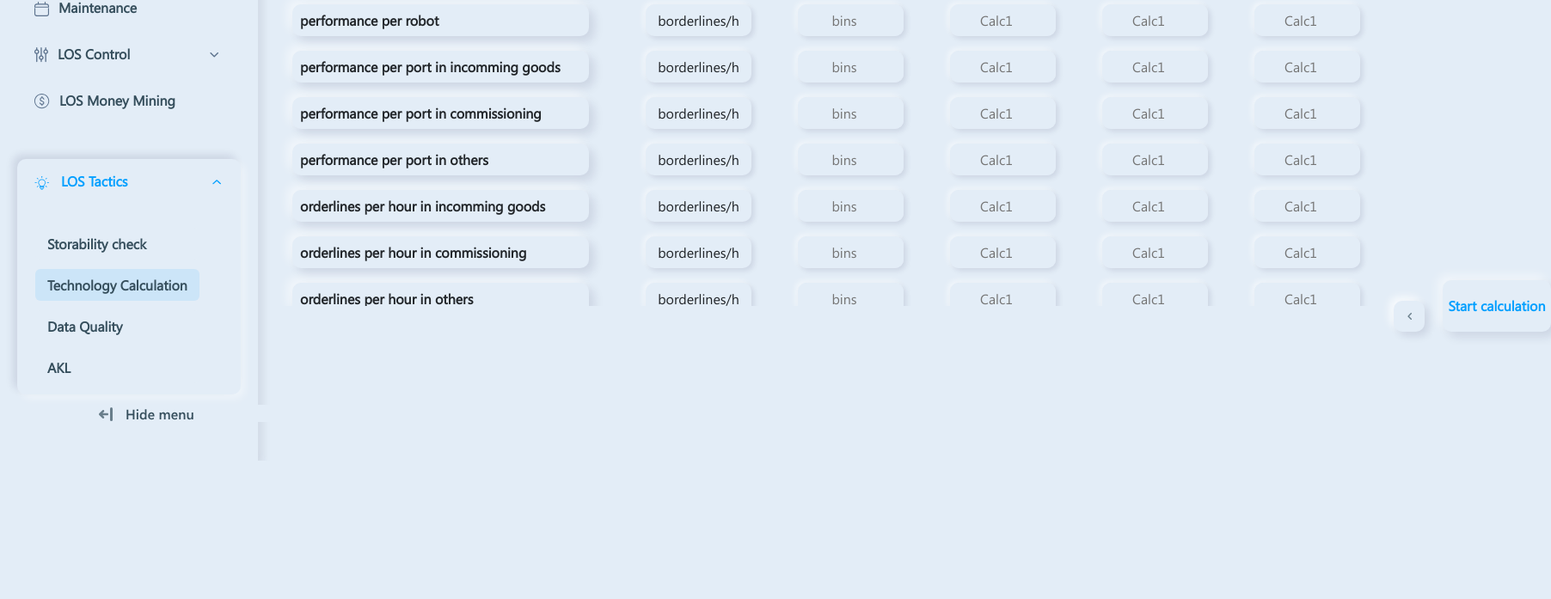
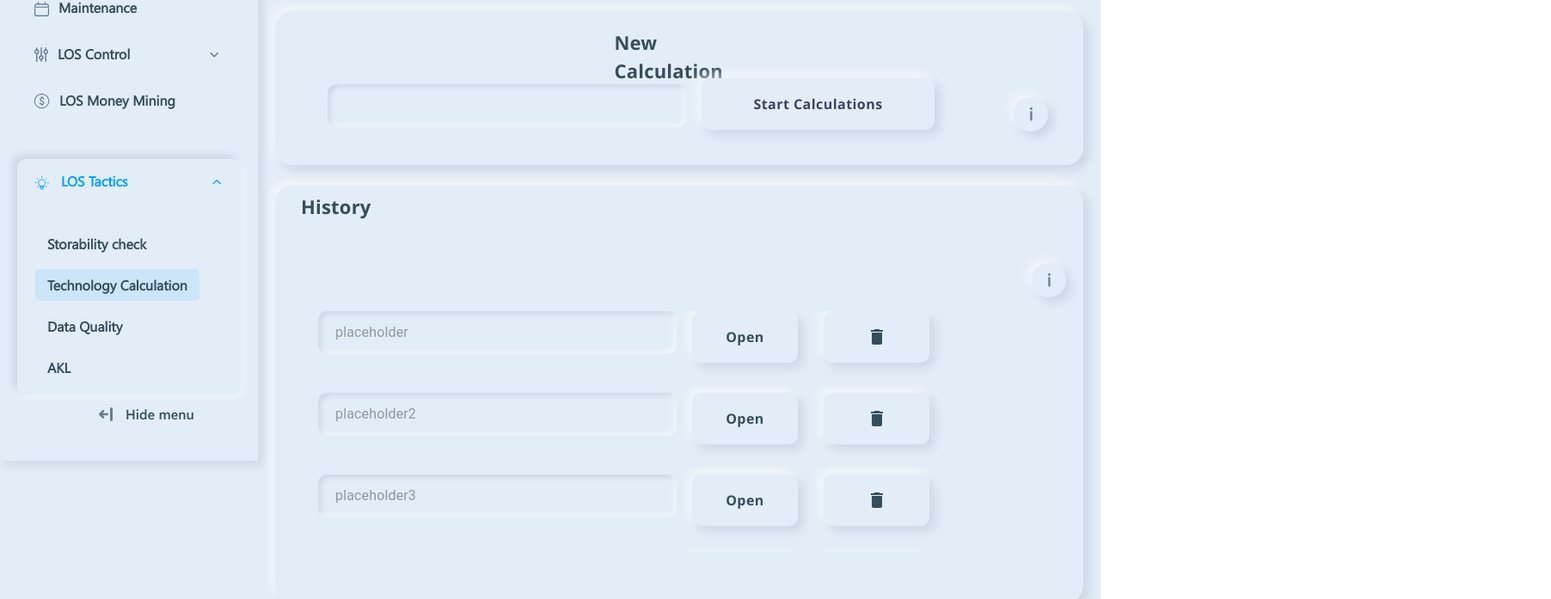
Before and after one commit to muhammadzia786/DesignHompage, a React (Create React App) app: page / in a window 1280 px wide. Shown: the part 420-1117 px from the top of the page at 86% size, 1804 px wide, since content can reach past the window. Before the commit the page ends 956 px from the top, so only its background shows below. Built offline with nearby package versions, Linux system fonts and the light colour scheme.

Commit message:
change the design

```diff
--- a/src/assets/UiElement/ButtonDelete/index.jsx
+++ b/src/assets/UiElement/ButtonDelete/index.jsx
@@ -3,15 +3,16 @@ import { Typography, Box, Grid, Button, Input, SvgIcon } from '@mui/material';
 import DeleteIcon from '@mui/icons-material/Delete';
 import './ButtonDeleteStyle.css';
 
-const ButtonDelete = () => {
+const ButtonDelete = (props) => {
+  console.log("delete item ", props)
   return (
     <Box>
       <Box>
-        <div className="btn_delete">
+        <Button className="btn_delete" onClick={props.Deletedata}>
           <DeleteIcon />
 
 
-        </div>
+        </Button>
 
       </Box>
     </Box>
--- a/src/assets/UiElement/ButtonOpen/index.jsx
+++ b/src/assets/UiElement/ButtonOpen/index.jsx
@@ -7,7 +7,7 @@ const ButtonOpen = (props) => {
   console.log("zia btnopen", props)
   return (
     <Box>
-      <div className="btn_open">Open</div>
+      <Button className="btn_open">Open</Button>
 
     </Box>
   )
--- a/src/assets/UiElement/Input/index.jsx
+++ b/src/assets/UiElement/Input/index.jsx
@@ -1,15 +1,20 @@
-import React from 'react'
+import React,{useState} from 'react'
 import { Typography, Box, Grid, Button, Input, SvgIcon } from '@mui/material';
 import './inputStyle.css'
 
-export const InputComponent = (props) => {
-  // console.log("props Input", props);
+export const InputComponent = ({name,value,placeholder,onChange}) => {
+
+
   return (
     <Box className='box_InputComponent'>
       <Input
         type="text"
         className="firstName inputProperty inputBorder"
-        placeholder="First Name"
+        name={name}
+        placeholder={placeholder}
+        value={value}
+        onChange={onChange}
+
       />
     </Box>
   )
--- a/src/components/Home/Home.jsx
+++ b/src/components/Home/Home.jsx
@@ -12,8 +12,8 @@ const Home = () => {
       <div className='home_section'>
         <Sidebar />
         <div className='desc5'>  <Header />
-          <UserInputSection />
-          {/* <TechnologySection /> */}
+          {/* <UserInputSection /> */}
+          <TechnologySection />
 
         </div>
 
--- a/src/components/TechnologySection/index.jsx
+++ b/src/components/TechnologySection/index.jsx
@@ -1,5 +1,5 @@
-import React, { useState } from "react";
-import { Typography, Box, Grid, Button, Input, SvgIcon } from "@mui/material";
+import React, { useState, useCallback } from "react";
+import { Typography, Box, Grid, Button } from "@mui/material";
 import Imark from "../../assets/images/i.png";
 import "./technologysection.css";
 import { InputComponent } from "../../assets/UiElement/Input/index";
@@ -7,19 +7,111 @@ import ButtonOpen from "../../assets/UiElement/ButtonOpen/index";
 import ButtonDelete from "../../assets/UiElement/ButtonDelete/index";
 
 const TechnologySection = () => {
+  const [ojectArrayValue, setOjectArrayValue] = useState([
+    {
+      id:1,
+      values: "",
+      placeholder: "placeholder",
+    },
+    {
+      id:2,
+      values: "",
+      placeholder: "placeholder2",
+    },
+    {
+      id:3,
+      values: "",
+      placeholder: "placeholder3",
+    },
+    {
+      id:4,
+      values: "",
+      placeholder: "placeholder4",
+    },
+    {
+      id:5,
+      values: "",
+      placeholder: "placeholder5",
+    },
+    {
+      id:6,
+      values: "",
+      placeholder: "placeholder6",
+    },
+  ]);
 
-  const ojectArrayValue = [1, 2, 3, 5, 6, 7, 8, 9, 10];
+  const handleInput = (e,id) => {
+    // console.log("eeeee = >",e.target.name)
+    console.log("placeholder",e.target.name);
+    console.log("e.target.value",e.target.value);
+
+
+
+    const name=e.target.name;
+    const value=e.target.value;
+    const updatedData= ojectArrayValue.map((elem) => elem.id === id?{...elem,values:value}:elem)
+    setOjectArrayValue(updatedData);
+
+    // setOjectArrayValue([...ojectArrayValue ,[name]:value]);
+
+
+    // setOjectArrayValue({...ojectArrayValue,[values]:val,[placeholder]:place});
+
+    // let temp = [];
+    // ojectArrayValue.map((val, i) => {
+    //   if (val.placeholder === e?.target?.name) {
+    //     temp = [
+    //       ...temp,
+    //       {
+    //        values: e?.target?.value,
+    //         placeholder: val?.placeholder,
+    //       },
+    //     ];
+    //   }
+    //   else {
+    //     temp = [
+    //       ...temp,
+    //       {
+    //         values: val?.values,
+    //         placeholder: val?.placeholder,
+    //       },
+    //     ];      }
+    // });
+    // setOjectArrayValue(temp);
+  };
+  const DeleteItem= (id) =>{
+  const data =  ojectArrayValue.filter((val)=>{
+    return val.id !==id
+  })
+
+
+    setOjectArrayValue(data)
+
+
+
+    // setOjectArrayValue([...ojectArrayValue,data])
+  }
+
+
+
+
+
+
+      // const data =ojectArrayValue.filter( i => i.placeholder !== ojectArrayValue.id)
+      // setOjectArrayValue({data})
+
+
+
+
+
+
+  console.log("ojectArrayValue",ojectArrayValue)
   return (
     <>
       <Grid container>
         <Box className="box_maintecth">
-          {/* <Grid item xl={12} lg={12} sm={12} > */}
-
           <Grid item md={12} sm={12}>
             <Box className="box_MainTypo1">
-              <Typography className="typo_losTactics typo_LossTech">
-                {/* LOS Tactics */}
-              </Typography>
               <Typography className="typo_techCalculation typo_LossTech">
                 Technology Calculation
               </Typography>
@@ -27,16 +119,16 @@ const TechnologySection = () => {
           </Grid>
           <Grid item lg={12} sm={12}>
             <Box className="btn_three">
-              <div className="typo_LossTech property_shadowRadius">
+              <Button className="typo_LossTech property_shadowRadius">
                 What is a Technology
-              </div>
-              <div className="btn_advantDisadvant typo_LossTech property_shadowRadius">
+              </Button>
+              <Button className="btn_advantDisadvant typo_LossTech property_shadowRadius">
                 Advantages / Disadvantages
-              </div>
-              <div className="btn_vedio typo_LossTech property_shadowRadius">
+              </Button>
+              <Button className="btn_vedio typo_LossTech property_shadowRadius">
                 {" "}
                 Video
-              </div>
+              </Button>
             </Box>
           </Grid>
           <Grid item xl={12} lg={12} md={12} sm={12}>
@@ -46,16 +138,13 @@ const TechnologySection = () => {
                   New Calculation
                 </Typography>
               </Box>
-              <Box
-                className="box_btnIconMark"
-                sx={{ display: "flex", alignItems: "center" }}
-              >
+              <Box className="box_btnIconMark">
                 <Box className="box_btnIcon">
                   <InputComponent />
-                  <div className="btn_StartCalculations typo_LossTech property_shadowRadius">
+                  <Button className="btn_StartCalculations typo_LossTech property_shadowRadius">
                     {" "}
                     Start Calculations
-                  </div>
+                  </Button>
                 </Box>
                 <Box className="box_ImarkIcon">
                   <img src={Imark} className="ImarkIcon" alt="ImarkIcon"></img>
@@ -71,33 +160,36 @@ const TechnologySection = () => {
                     History
                   </Typography>
                 </Box>
-                <Box className="box_ImarkIcon">
-                  <img src={Imark} className="ImarkIcon" alt="ImarkIcon"></img>
-                </Box>
               </Box>
               <Box className="box_MainInputsMark ">
+                <Box className="box_MainImarkIcon">
+                  <Box className="box_ImarkIcon">
+                    <img
+                      src={Imark}
+                      className="ImarkIcon"
+                      alt="ImarkIcon"
+                    ></img>
+                  </Box>
+                </Box>
                 <Box className="box_MainInputsComponent">
-                  {ojectArrayValue.map((optiona) => (
-
+                  {ojectArrayValue.map((option) => (
                     <Box className="box_inputComponent">
-                      <InputComponent placholder="calc" />
-                      <ButtonOpen />
-                      <ButtonDelete />
-
-
+                      <InputComponent
+                        name={option.placeholder}
+                        placeholder={option.placeholder}
+                        value={option.values}
+                        onChange={(e)=>handleInput(e,option.id)}
+                      />
+                      <ButtonOpen  />
+                      <ButtonDelete Deletedata={()=>DeleteItem(option.id)}  />
                     </Box>
-
                   ))}
-
-
                 </Box>
               </Box>
             </Box>
           </Grid>
         </Box>
       </Grid>
-
-      {/* </Grid> */}
     </>
   );
 };
--- a/src/components/TechnologySection/technologysection.css
+++ b/src/components/TechnologySection/technologysection.css
@@ -3,8 +3,7 @@
   width: 100% !important;
   padding-right: 96px;
   padding-left: 30px;
-  /* max-width: 1620px !important; */
-  /* height:"100vh";  */
+
 }
 
 .typo_LossTech {
@@ -14,34 +13,20 @@
   color: #354e5c !important;
 }
 
-.box_inputComponent {
-  display: flex;
-  /* justify-content: space-around; */
-  /* flex-direction: column; */
-  margin-bottom: 35px;
-  height: 100px;
-}
-
-.typo_losTactics {
-  font-size: 30px !important;
-  line-height: 40px !important;
-  /* margin-top: 38px !important; */
-  /* margin-left: 40px !important; */
-}
-
 .typo_techCalculation {
   font-size: 24px;
   line-height: 32px;
   margin-top: 75px !important;
-  /* margin-left: 60px !important; */
+
 }
+
 .btn_three {
   display: flex;
   justify-content: space-between;
   max-width: 100%;
   width: 1000px;
   margin: 90px 0px 56px 0px !important;
-  /* margin-top: 90px !important; */
+
 }
 
 .property_shadowRadius {
@@ -70,7 +55,7 @@
 }
 .box_mainNewCalulation {
   display: flex;
-  justify-content: space-between;
+
   /* max-width: 1494px;
   width: 100%; */
   align-items: center;
@@ -81,6 +66,13 @@
     6px 6px 12px rgba(12, 0, 58, 0.1);
   border-radius: 20px;
 }
+.box_typohistoryIcons,
+.box_typo_NewCalcultation {
+  display: flex;
+  height: 40px;
+  justify-content: center;
+}
+
 .typo_NewCalcultation {
   width: 181px;
   margin-left: 30px !important;
@@ -88,6 +80,13 @@
   line-height: 32;
 }
 
+.box_btnIconMark{
+  display: flex;
+  align-items: center;
+  margin-left: 225px;
+  width: 100%;
+  justify-content: space-between;
+}
 .box_btnIcon {
   display: flex;
   align-items: center;
@@ -95,10 +94,14 @@
 .btn_StartCalculations {
   margin: 18px 10px 21px 18px !important;
 }
+.box_MainImarkIcon{
+  display: flex;
+  justify-content: end;
+}
+
 
 .box_ImarkIcon {
-    width: 40px;
-
+  width: 40px;
   display: flex;
   /* justify-content: end; */
   margin-right: 20px;
@@ -107,37 +110,23 @@
   display: flex;
   justify-content: center;
   align-items: center;
-  box-shadow: 6px 6px 12px 0px rgba(12, 0, 58, 10%),
-    -6px -6px 12px 0px rgba(255, 255, 255, 50%);
+  box-shadow: 6px 6px 12px 0px rgb(12 0 58 / 10%), -6px -6px 12px 0px rgb(255 255 255 / 50%);
   height: 40px;
-
 
 }
 
 
-
 .box_history {
   display: flex;
-  /* width: 100%;
-  max-width:1494px; */
   flex-direction: column;
   justify-content: space-between;
-  /* margin-left: 30px !important ; */
-  /* margin-right: 96px !important; */
   margin-top: 24px !important;
-
   background: #e3edf7;
   box-shadow: -6px -6px 12px rgba(255, 255, 255, 0.5),
     6px 6px 12px rgba(12, 0, 58, 0.1);
   border-radius: 20px;
 }
 
-.box_typohistoryIcons,
-.box_typo_NewCalcultation {
-  display: flex;
-  height: 40px;
-  justify-content: center;
-}
 .box_typohistoryIcons {
   justify-content: space-between !important;
 }
@@ -151,85 +140,77 @@
 }
 .box_MainInputsMark {
   display: flex !important;
-  flex-direction: flex-end !important;
-  justify-content: flex-end !important;
-  margin-right: 40px;
+  flex-direction: column !important;
+
+  /* margin-right: 40px; */
   margin-top: 30px !important;
+  margin-left: 435px;
 }
 
 .box_MainInputsComponent {
   display: flex;
   max-height: 280px;
   flex-direction: column;
-  /* overflow-y: scroll; */
-  /* margin-top: 71px !important; */
   margin-bottom: 59px !important;
   overflow-y: auto;
   scrollbar-gutter: stable;
-  padding-right: 20px;
+  margin-right: 34px;
+  margin-top: 16px;
+  /* padding-right: 20px; */
 }
 
-/* width */
 .box_MainInputsComponent::-webkit-scrollbar {
   width: 4px;
 }
 
-/* Track */
+
 .box_MainInputsComponent::-webkit-scrollbar-track {
   box-shadow: inset -3px -3px 6px rgba(255, 255, 255, 0.5),
     inset 3px 3px 6px rgba(12, 0, 58, 0.1);
   border-radius: 3px;
 }
 
-/* Handle */
+
 .box_MainInputsComponent::-webkit-scrollbar-thumb {
   background: #62617f;
-  /* opacity: 0.5; */
+
   border-radius: 10px;
-  /* transform: rotate(180deg); */
+
 }
 
-/* Handle on hover */
-/* .box_MainInputsComponent::-webkit-scrollbar-thumb:hover {
-    background: #62617F;
-  } */
 
-/* .box_MainIconBar {
-  margin-top: 20px;
+
+
+.box_inputComponent {
   display: flex;
-  flex-direction: column;
-  align-items: center;
-} */
 
-.box_marker {
-  margin-top: 16px;
-  width: 6px;
-  height: 261px;
-
-  background: #e3edf7;
-  box-shadow: inset -3px -3px 6px rgba(255, 255, 255, 0.5),
-    inset 3px 3px 6px rgba(12, 0, 58, 0.1);
-  border-radius: 3px;
-  transform: rotate(180deg);
-  margin-right: 20px;
-}
-.highlight {
-  overflow: "scroll";
-  width: 4px;
-  height: 137px;
-  background: #62617f;
-  opacity: 0.5;
-  border-radius: 10px;
-  transform: rotate(180deg);
+  margin-bottom: 35px;
+  height: 100px;
 }
 
+@media screen and (max-width: 1717px) {
+  .box_MainInputsMark{
+    margin-left: 300px;
+  }
+  .box_btnIconMark{
+    margin-left: 90px;
+
+  }
+}
+
+@media screen and (max-width: 1509px) {
+  .box_MainInputsMark{
+    margin-left: 250px;
+  }
+  .box_btnIconMark{
+    margin-left: 50px;
+
+  }
+
+
+}
 @media screen and (max-width: 1460px) {
-  /* .box_mainNewCalulation {
-    margin-right: 50px !important;
-  } */
-  /* .box_history {
-    margin-right: 50px !important;
-  } */
+
   .btn_three {
     width: 900px !important;
   }
@@ -239,6 +220,15 @@
   .typo_history {
     font-size: 22px !important;
   }
+
+  .box_MainInputsMark{
+    margin-left: 50px;
+  }
+  .box_btnIconMark{
+    margin-left: 0px;
+
+  }
+
 }
 
 @media screen and (max-width: 1400px) {
@@ -255,12 +245,13 @@
   .box_btnIconMark {
     display: flex !important;
     justify-content: space-around !important;
+    margin-left: 20px !important;
   }
 
-  .typo_NewCalcultation {
+  /* .typo_NewCalcultation {
     display: flex !important;
     justify-content: space-around !important;
-  }
+  } */
   .typo_NewCalcultation {
     margin-top: 20px !important;
   }
@@ -268,7 +259,6 @@
     display: block !important ;
   }
   .box_btnIcon {
-    /* display: flex !important; */
     justify-content: space-around !important;
     margin-top: 20px !important;
     margin-bottom: 20px;
@@ -277,7 +267,6 @@
   .btn_three {
     display: block !important;
     text-align: center;
-    /* justify-content: flex-start !important; */
   }
 
   .btn_tech {
@@ -311,7 +300,8 @@
     width: 200px !important ;
   }
   .box_btnIconMark {
-    justify-content: flex-start !important;
+    justify-content: space-between !important;
+    margin-left: 0px !important;
   }
   .box_btnIcon {
     display: inline !important;
@@ -321,13 +311,11 @@
   .box_typo_NewCalcultation {
     margin-bottom: 20px !important;
   }
+  .box_MainInputsMark{
+    margin-left: 10px;
+  }
 }
-/*
-@media screen and (max-width: 900px) {
-   .property_shadowRadius {
-    width: 200px !important ;
-  }
-} */
+
 
 @media screen and (max-width: 700px) {
   .btn_three {
--- a/src/components/UserInputSection/userinputsection.css
+++ b/src/components/UserInputSection/userinputsection.css
@@ -1,6 +1,6 @@
-* {
+/* * {
   background-color: #e3edf7;
-}
+} */
 .user_input_wrapper {
   display: flex;
   justify-content: space-between;
@@ -9,6 +9,7 @@
 }
 .main_user_inputs_container_wrapper {
   display: flex;
+  /* background-color: #e3edf7; */
 }
 .scrol_views_control {
   /* padding-bottom: 80px; */
```
